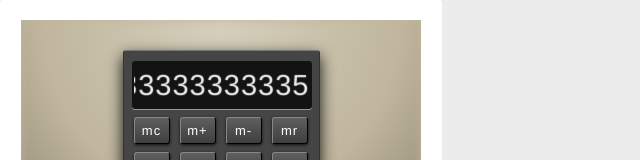
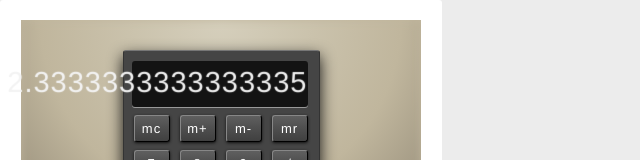
Before and after one commit to ccampos/calculator, a plain HTML site: page index.html in a window 1280 px wide. Shown: the top 160 px of the page, without its empty margins (0-640 px from the left). Drawn offline with Linux system fonts and the light colour scheme.

Commit message:
change display tag and style

```diff
--- a/index.html
+++ b/index.html
@@ -9,10 +9,7 @@
         <div class='room'>
             <div class='desk'>
                 <div class='calculator'>
-                    <input class='display'
-                    type='text'
-                    maxlength='10'
-                    value='{{display}}'>
+                    <p class='display' ng-bind='display'></p>
                     <button ng-repeat='key in keys'>{{ key }}</button>
                 </div>
             </div>
--- a/style/calculator.less
+++ b/style/calculator.less
@@ -88,9 +88,10 @@ p {
                     font-family: Helvetica Neue;
                     font-size: 29px;
                     font-weight: 200;
-                    height: 46px;
+                    height: 41px;
                     letter-spacing: 1px;
                     margin: 10px 0 0 8px;
+                    padding: 5px 0 0 0;
                     width: 176px;
                     // to see text without cursor
                     text-shadow: 0px 0px 1px #f3f3f3;
```
Also changed, not shown: style/calculator.css.
